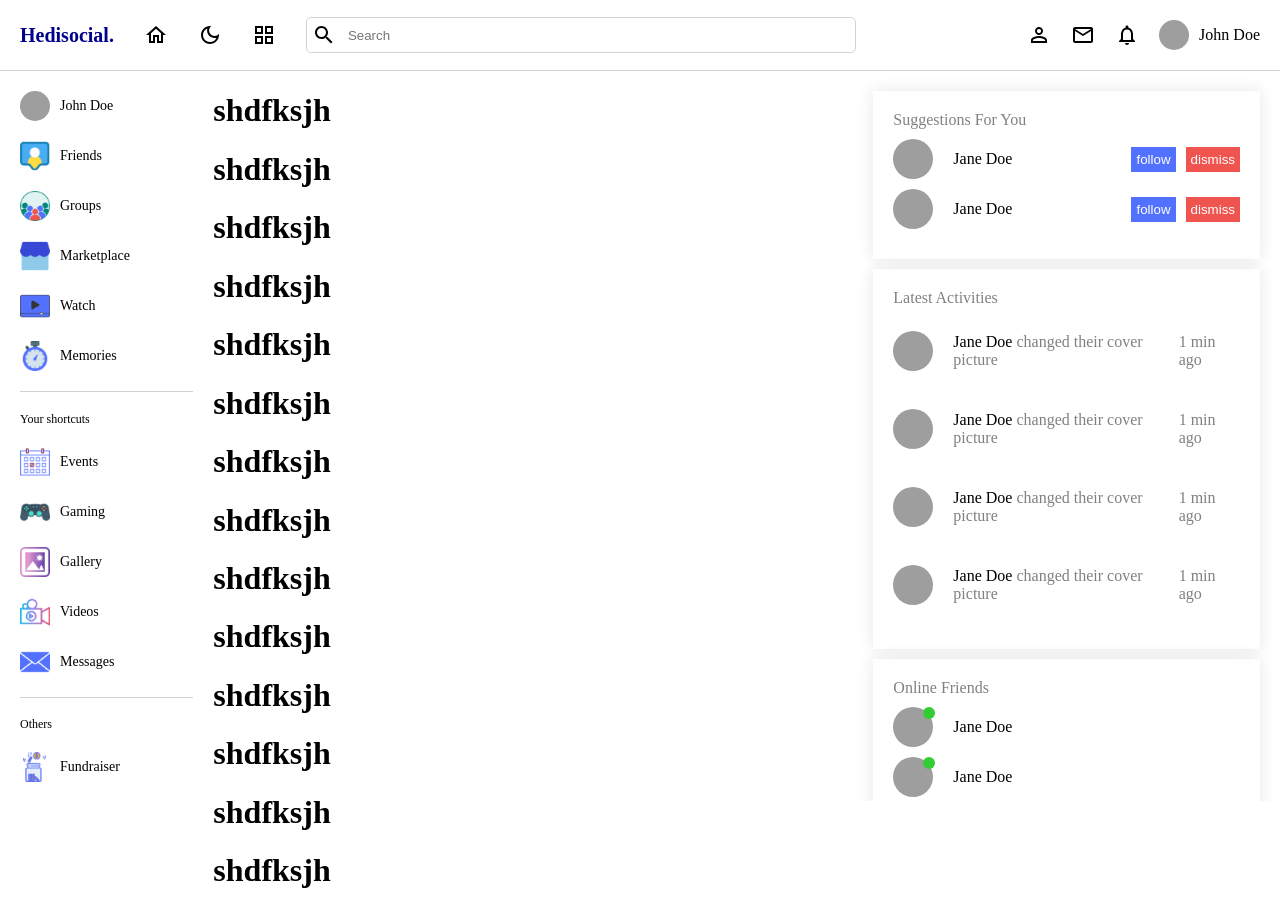
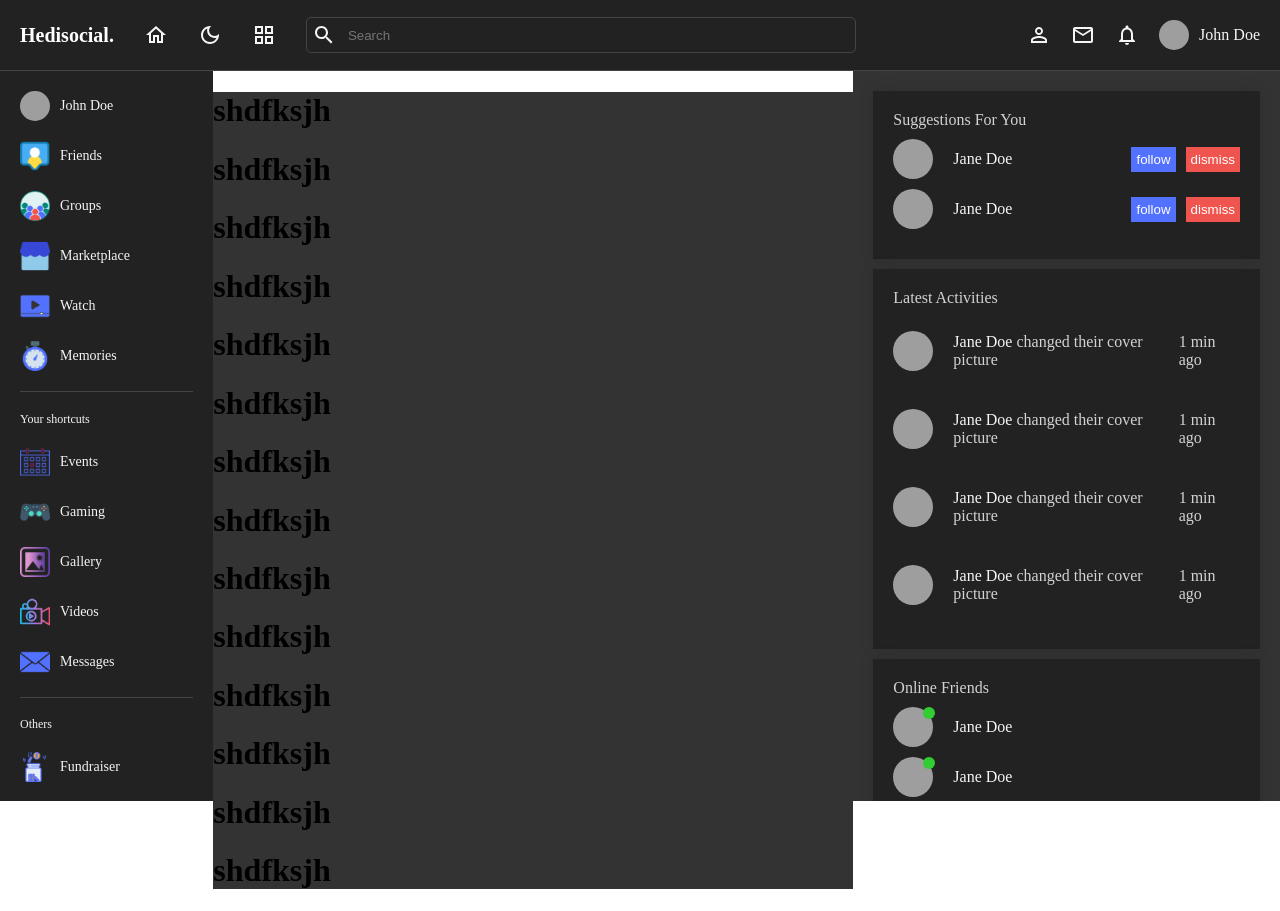
Before and after one commit to s-mdhaffar/social, a React (Create React App) app: page / in a window 1280 px wide. Built offline with nearby package versions, Linux system fonts and the light colour scheme; grey boxes are pictures that could not be loaded.

Commit message:
setting dark theme

```diff
--- a/src/App.js
+++ b/src/App.js
@@ -6,13 +6,14 @@ import LeftBar from './components/leftBar/LeftBar';
 import RightBar from './components/rightBar/RightBar';
 import Home from './pages/home/Home';
 import Profile from './pages/profile/Profile';
+import './style.scss';
 
 function App () {
 	const currentUser = true;
 
 	const Layout = () => {
 		return (
-			<div>
+			<div className="theme-dark">
 				<NavBar />
 				<div style={{ display: 'flex' }}>
 					<LeftBar />
--- a/src/components/leftBar/leftBar.scss
+++ b/src/components/leftBar/leftBar.scss
@@ -1,4 +1,9 @@
+@import "../../style.scss";
+
 .leftBar{
+    @include themify($themes){
+        background-color: themed("bg");
+        color: themed("textColor");
     flex: 2;
     position: -webkit-sticky;
     position: sticky;
@@ -15,7 +20,7 @@
             margin:  20px 0px;
             border: none;
             height: 0.5px;
-            background-color: lightgray;
+            background-color: themed("border");
         }
 
         .menu{
@@ -59,3 +64,4 @@
         }
     }
 }
+}
--- a/src/components/navBar/navBar.scss
+++ b/src/components/navBar/navBar.scss
@@ -1,14 +1,18 @@
+@import "../../style.scss";
+
 .navbar{
+    @include themify($themes){
     display: flex;
     align-items: center;
     justify-content: space-between;
     padding: 10px 20px;
     height: 50px;
-    border-bottom: 1px solid lightgray;
+    border-bottom: 1px solid themed("border");
     position: -webkit-sticky;
     position: sticky;
     top: 0;
-    background-color: #fff;
+    background-color: themed("bg");
+    color: themed("textColor");
     .left{
         display: flex;
         align-items: center;
@@ -16,20 +20,22 @@
         span{
            font-size: 20px;
            font-weight: bold;
-           color: darkblue;
+           color: themed("logo");
         }
 
         .search{
             display: flex;
             align-items: center;
             gap: 10px;
-            border: 1px solid lightgray;
+            border: 1px solid themed("border");
             border-radius: 5px;
             padding: 5px;
             input{
                 border: none;
                 width: 500px;
                 outline: none;
+                background-color: transparent;
+                color: themed("textColor");
             }
         }
     }
@@ -53,3 +59,4 @@
         }
     }
 }
+}
--- a/src/components/rightBar/rightBar.scss
+++ b/src/components/rightBar/rightBar.scss
@@ -1,4 +1,8 @@
+@import "../../style.scss";
+
+
 .rightbar{
+    @include themify($themes){
     flex: 4;
     position: -webkit-sticky;
     position: sticky;
@@ -8,6 +12,7 @@
     &::-webkit-scrollbar{
         display: none;
     }
+    background-color: themed("bgSoft");
 
     .container{
         padding: 20px;
@@ -18,8 +23,10 @@
             padding: 20px;
 
             margin-bottom: 10px;
+    background-color: themed("bg");
+
             span{
-                color: gray;
+                color: themed("textColorSoft");
             }
 
             .user{
@@ -51,12 +58,14 @@
                     }
 
                     p{
-                        color: gray;
+                        color: themed("textColorSoft");
+
                     }
 
                     span{
                         font-weight: 500;
-                        color: black;
+                        color: themed("textColor");
+
                     }
                 }
 
@@ -83,3 +92,4 @@
         }
     }
 }
+}
--- a/src/pages/home/home.scss
+++ b/src/pages/home/home.scss
@@ -0,0 +1,7 @@
+@import "../../style.scss";
+
+
+.home{
+    @include themify($themes){
+        background-color: themed("bgSoft");
+    }}
--- /dev/null
+++ b/src/style.scss
@@ -0,0 +1,52 @@
+$themes: (
+  light: (
+    textColor: #000,
+    bg: white,
+    logo: darkblue,
+    bgSoft: #f6f3f3,
+    textColorSoft: #555,
+    border: lightgray,
+  ),
+  dark: (
+    textColor: whitesmoke,
+    bg: #222,
+    logo: white,
+    bgSoft: #333,
+    textColorSoft: lightgray,
+    border: #444,
+  ),
+);
+
+@mixin themify($themes) {
+  @each $theme, $map in $themes {
+    .theme-#{$theme} & {
+      $theme-map: () !global;
+      @each $key, $submap in $map {
+        $value: map-get(map-get($themes, $theme), "#{$key}");
+        $theme-map: map-merge(
+          $theme-map,
+          (
+            $key: $value,
+          )
+        ) !global;
+      }
+      @content;
+      $theme-map: null !global;
+    }
+  }
+}
+
+@function themed($key) {
+  @return map-get($theme-map, $key);
+}
+
+@mixin mobile {
+  @media (max-width: 480px) {
+    @content;
+  }
+}
+@mixin tablet {
+  @media (max-width: 960px) {
+    @content;
+  }
+}
```
